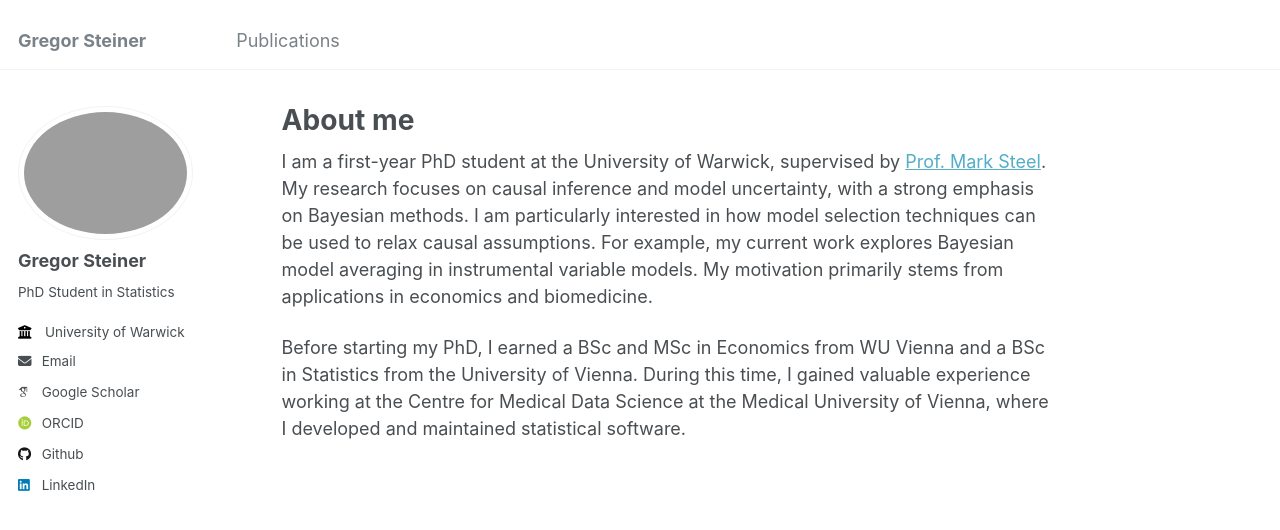
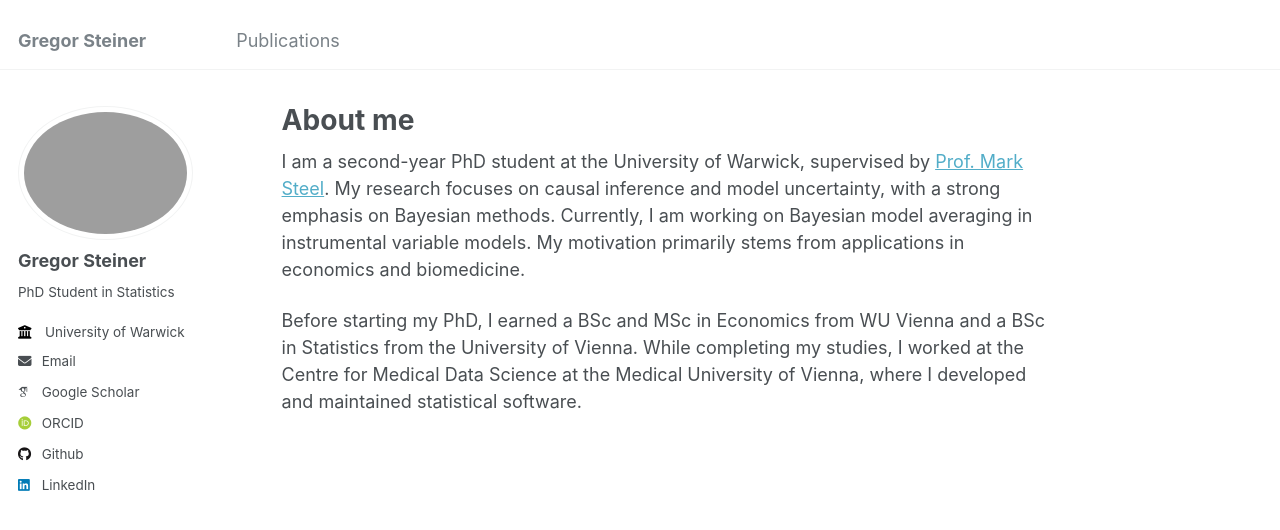
Before and after one commit to gregorsteiner/gregorsteiner.github.io, a Jekyll site: the page built from _pages/about.md, in a window 1280 px wide. Shown: the top 530 px of the page. Built offline with Jekyll 4.4.1, drawn with Linux system fonts in a browser that asks for light colours; some web fonts are replaced.

Commit message:
Updated text

```diff
--- a/_pages/about.md
+++ b/_pages/about.md
@@ -7,6 +7,6 @@ redirect_from:
   - /about.html
 ---
 
-I am a first-year PhD student at the University of Warwick, supervised by [Prof. Mark Steel](https://warwick.ac.uk/fac/sci/statistics/staff/academic-research/steel/). My research focuses on causal inference and model uncertainty, with a strong emphasis on Bayesian methods. I am particularly interested in how model selection techniques can be used to relax causal assumptions. For example, my current work explores Bayesian model averaging in instrumental variable models. My motivation primarily stems from applications in economics and biomedicine.
+I am a second-year PhD student at the University of Warwick, supervised by [Prof. Mark Steel](https://warwick.ac.uk/fac/sci/statistics/staff/academic-research/steel/). My research focuses on causal inference and model uncertainty, with a strong emphasis on Bayesian methods. Currently, I am working on Bayesian model averaging in instrumental variable models. My motivation primarily stems from applications in economics and biomedicine.
 
-Before starting my PhD, I earned a BSc and MSc in Economics from WU Vienna and a BSc in Statistics from the University of Vienna. During this time, I gained valuable experience working at the Centre for Medical Data Science at the Medical University of Vienna, where I developed and maintained statistical software.
+Before starting my PhD, I earned a BSc and MSc in Economics from WU Vienna and a BSc in Statistics from the University of Vienna. While completing my studies, I worked at the Centre for Medical Data Science at the Medical University of Vienna, where I developed and maintained statistical software.
```
